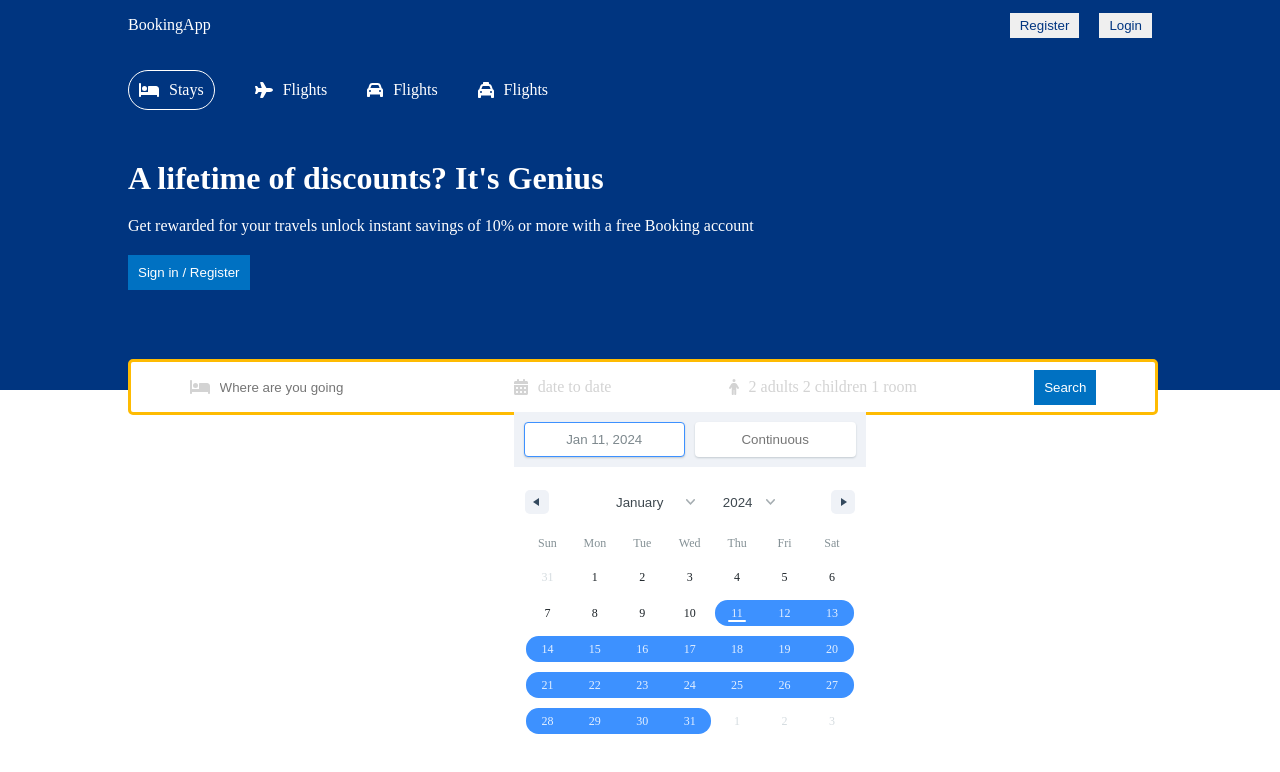
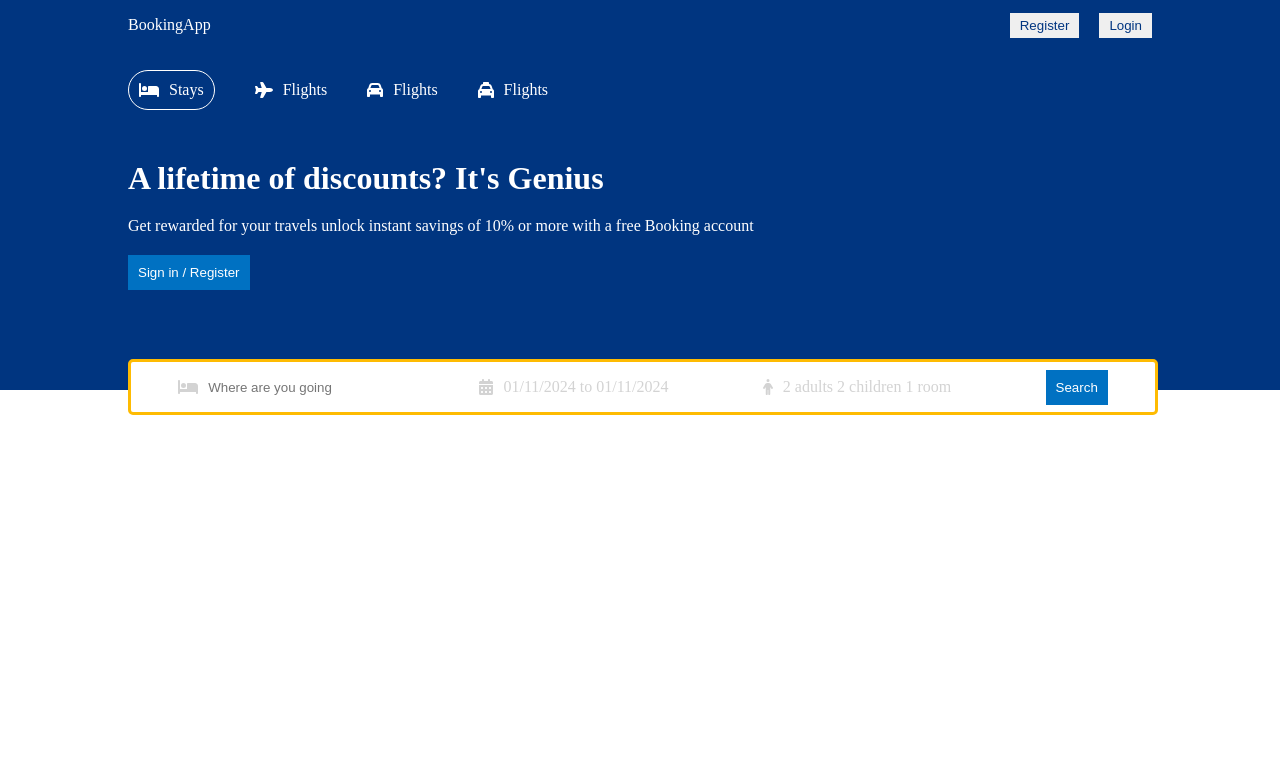
Before and after one commit to WarunaDisanayaka/MERN-Booking-App, a React (Create React App) app in the folder booking/: page / in a window 1280 px wide. Shown: the top 772 px of the page. Built offline with nearby package versions, Linux system fonts and the light colour scheme.

Commit message:
Calendar added

```diff
--- a/booking/src/components/header/Header.jsx
+++ b/booking/src/components/header/Header.jsx
@@ -6,14 +6,17 @@
 import { DateRange } from 'react-date-range';
 import 'react-date-range/dist/styles.css';
 import 'react-date-range/dist/theme/default.css';
+import { format } from 'date-fns'
 
 
 const Header = () => {
 
+    const [openDate, setOpenDate] = useState(false);
+
     const [date, setDate] = useState([
         {
             startDate: new Date(),
-          endDate: null,
+            endDate: new Date(),
             key: 'selection'
         }
     ]);
@@ -45,21 +48,23 @@
                 <button className="headerBtn">Sign in / Register</button>
                 <div className="headerSearch">
                     <div className="headerSearchItem">
-                        <FontAwesomeIcon icon={faBed} className="headerIcon"/>
-                        <input type="text" placeholder="Where are you going" className="headerSearchInput"/>
+                        <FontAwesomeIcon icon={faBed} className="headerIcon" />
+                        <input type="text" placeholder="Where are you going" className="headerSearchInput" />
                     </div>
                     <div className="headerSearchItem">
-                        <FontAwesomeIcon icon={faCalendarDays} className="headerIcon"/>
-                        <span className='headerSearchText'>date to date</span>
-                        <DateRange
+                        <FontAwesomeIcon icon={faCalendarDays} className="headerIcon" />
+                        <span onClick={() => setOpenDate(!openDate)} className='headerSearchText'>{`${format(date[0].startDate, "MM/dd/yyyy")} to ${format(date[0].endDate, "MM/dd/yyyy")}`}</span>
+                        {
+                            openDate && <DateRange
                                 editableDateInputs={true}
                                 onChange={item => setDate([item.selection])}
                                 moveRangeOnFirstSelection={false}
                                 ranges={date}
-                            className="date"/>
+                                className="date" />
+                        }
                     </div>
                     <div className="headerSearchItem">
-                        <FontAwesomeIcon icon={faPerson} className="headerIcon"/>
+                        <FontAwesomeIcon icon={faPerson} className="headerIcon" />
                         <span className='headerSearchText'>2 adults 2 children 1 room</span>
                     </div>
                     <div className="headerSearchItem">
```
Lines whose indentation alone changed are shown as unchanged.
